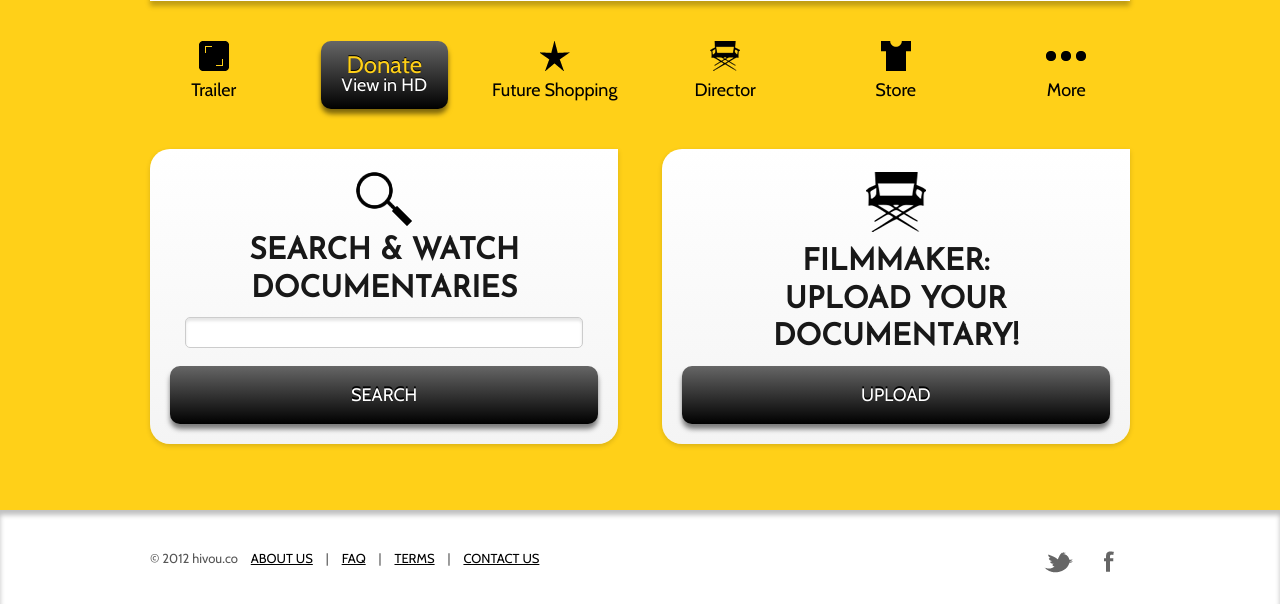
After one commit to SWBogotaOrg/D-VU, a CakePHP app: the page made by app/View/Pages/video.ctp in a window 1280 px wide. The commit adds this page. Shown: the part 873-1477 px from the top of the page. Run offline with PHP 8.4 and a stand-in for CakePHP, Linux system fonts and the light colour scheme; the template is opened without the code that fills it, so the values that code supplies are empty; some libraries are stand-ins or nearby versions.

Commit message:
Video page

```diff
--- /dev/null
+++ b/app/View/Pages/video.ctp
@@ -0,0 +1,69 @@
+<?php
+$this->Html->script("mocha.js", array("inline" => false));
+$this->set('title_for_layout', __('Hivou - The Water Cycle HD', true));
+?>
+<!-- container -->
+
+	    <div class="row">
+                <div class="twelve columns">
+                    <h1>The Water Cycle (HD Version)</h1>
+                </div>
+            </div>
+
+
+
+            <div class="row">
+            	<div class="video-panel">
+                    <div class="video-wrapper">
+                        <iframe width="940" height="529"  src="http://www.youtube.com/embed/AXmNUZCLIjU?theme=light" frameborder="0" allowfullscreen></iframe>
+                    </div>
+            	</div>
+
+
+
+                <div class="row doc-options">
+                    <div class="two columns">
+                        <a href="" class="lk-trailer">Trailer</a>
+                    </div>
+
+                    <div class="two columns">
+                        <a href="" class="lk-view"><span>Donate</span><br /> View in HD</a>
+                    </div>
+
+                    <div class="two columns">
+                       <a href="" class="lk-future">Future Shopping</a>
+                    </div>
+
+                    <div class="two columns">
+                        <a href="director.html" class="lk-director">Director</a>
+                    </div>
+
+                    <div class="two columns">
+                        <a href="" class="lk-store">Store</a>
+                    </div>
+
+                    <div class="two columns">
+                        <a href="" class="lk-more">More</a>
+                    </div>
+                </div>
+            </div>
+
+
+            <div id="profile-options"  class="row">
+            	<div class="six columns">
+                	<div class="panel" align="center">
+                    	<img src="img/ic-search.png" alt="Search & watch documentaries"  title="Search & watch documentaries" />
+                    	<h3>SEARCH & WATCH DOCUMENTARIES</h3>
+                        <input name="" type="text" size="40"><br><br>
+                     	<a href="" rel="external" class="nice radius orange button medium">Search</a>
+                    </div>
+                </div>
+
+                <div class="six columns">
+                	<div class="panel"  align="center">
+                    	<img src="img/ic-director.png" alt="Upload your documentary!"  title="Upload your documentary!" />
+                    	<h3>FILMMAKER:<br />UPLOAD YOUR DOCUMENTARY!</h3>
+                        <a href="" rel="external" class="nice radius orange button medium">Upload</a>
+                    </div>
+                </div>
+            </div>
--- a/app/webroot/css/app.css
+++ b/app/webroot/css/app.css
@@ -129,11 +129,15 @@ a.lk-view:hover{
 .ten.columns .doc-options{
 	margin: 20px 0px 0px;
 }
+.video-panel,
 #slider{
 	background-color: #FFF;
 	box-shadow: 0px 5px 5px rgba(0, 0, 0, .25);
 	padding: 10px;
 	margin: 20px 0px;
+}
+.video-panel{
+	margin: 0px 0px 20px;
 }
 img.bigPhoto{
 	border-radius: 20px;
@@ -145,6 +149,7 @@ img.thumbPhoto{
 	box-shadow: 0px 5px 5px rgba(0, 0, 0, .25);
 	clear: both;
 }
+
 .video-wrapper {
 	background-color: #FFF;
 	position: relative;
```
